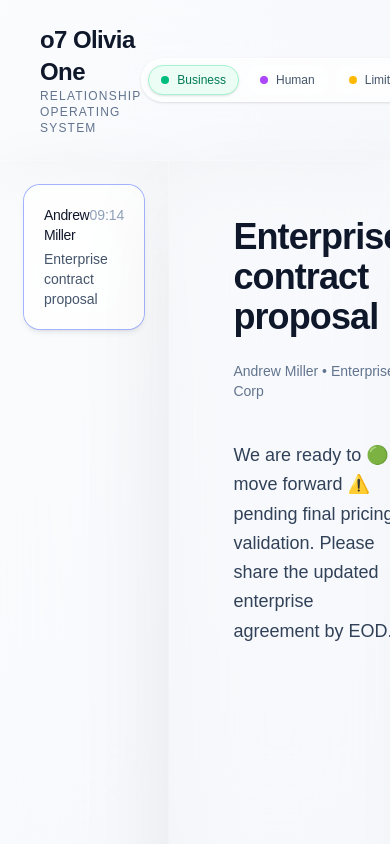
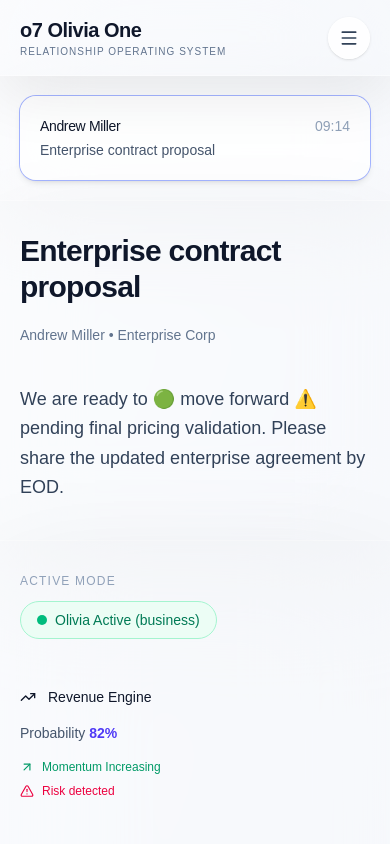
Before and after one commit to o7digital/oliviaOS-Alfa, a Next.js app in the folder apps/frontend/: page /inbox in a window 390 px wide. Shown: the top 844 px of the page. Built offline with nearby package versions, Linux system fonts and the light colour scheme.

Commit message:
Add mobile navigation and responsive layout

```diff
--- a/apps/frontend/components/OliviaOS.tsx
+++ b/apps/frontend/components/OliviaOS.tsx
@@ -8,6 +8,8 @@ import {
   Users,
   AlertTriangle,
   ArrowUpRight,
+  Menu,
+  X,
 } from "lucide-react";
 
 type Context = "business" | "human" | "limited" | "private";
@@ -78,6 +80,7 @@ export default function OliviaOne() {
   const [selectedMail, setSelectedMail] = useState(0);
   const [focusMode, setFocusMode] = useState(false);
   const [activeMode, setActiveMode] = useState<Context>("business");
+  const [mobileMenuOpen, setMobileMenuOpen] = useState(false);
   const containerRef = useRef<HTMLDivElement>(null);
   const x = useMotionValue(0);
   const y = useMotionValue(0);
@@ -158,17 +161,19 @@ export default function OliviaOne() {
         x.set(event.clientX - rect.width / 2);
         y.set(event.clientY - rect.height / 2);
       }}
-      className={`h-screen overflow-hidden ${themeClass} text-[#0f172a]`}
+      className={`min-h-screen overflow-x-hidden ${themeClass} text-[#0f172a] lg:h-screen lg:overflow-hidden`}
     >
-      <div className="flex items-center justify-between border-b border-white/40 bg-white/50 px-10 py-6 shadow-[0_20px_60px_rgba(0,0,0,0.08)] backdrop-blur-3xl">
+      <div className="relative z-20 flex items-center justify-between border-b border-white/40 bg-white/50 px-5 py-4 shadow-[0_20px_60px_rgba(0,0,0,0.08)] backdrop-blur-3xl lg:px-10 lg:py-6">
         <div>
-          <div className="text-2xl font-semibold tracking-tight">o7 Olivia One</div>
-          <div className="text-xs tracking-widest text-slate-500 uppercase">
+          <div className="text-xl font-semibold tracking-tight lg:text-2xl">
+            o7 Olivia One
+          </div>
+          <div className="text-[10px] tracking-widest text-slate-500 uppercase lg:text-xs">
             Relationship Operating System
           </div>
         </div>
 
-        <div className="flex items-center gap-4">
+        <div className="hidden items-center gap-4 lg:flex">
           <div className="flex items-center gap-2 rounded-full border border-white/70 bg-white/55 p-1.5 text-xs shadow-sm backdrop-blur-xl">
             {modes.map((mode) => (
               <button
@@ -194,13 +199,56 @@ export default function OliviaOne() {
             {focusMode ? "Exit Focus" : "Ultra Focus"}
           </button>
         </div>
+
+        <button
+          onClick={() => setMobileMenuOpen(!mobileMenuOpen)}
+          aria-label={mobileMenuOpen ? "Close menu" : "Open menu"}
+          aria-expanded={mobileMenuOpen}
+          className="rounded-full border border-white/70 bg-white/70 p-2.5 text-slate-700 shadow-sm backdrop-blur lg:hidden"
+        >
+          {mobileMenuOpen ? <X size={20} /> : <Menu size={20} />}
+        </button>
       </div>
 
-      <div className="flex h-[calc(100vh-88px)]">
+      {mobileMenuOpen && (
+        <div className="relative z-10 border-b border-white/50 bg-white/75 px-5 py-4 shadow-lg backdrop-blur-2xl lg:hidden">
+          <div className="grid grid-cols-2 gap-2">
+            {modes.map((mode) => (
+              <button
+                key={mode.id}
+                onClick={() => {
+                  setActiveMode(mode.id);
+                  setMobileMenuOpen(false);
+                }}
+                aria-pressed={activeMode === mode.id}
+                className={`flex items-center gap-2 rounded-xl border px-3 py-2.5 text-xs font-medium transition-all ${
+                  activeMode === mode.id
+                    ? mode.activeClass
+                    : "border-white/80 bg-white/65 text-slate-600"
+                }`}
+              >
+                <span className={`h-2 w-2 rounded-full ${mode.dotClass}`} />
+                {mode.label}
+              </button>
+            ))}
+          </div>
+          <button
+            onClick={() => {
+              setFocusMode(!focusMode);
+              setMobileMenuOpen(false);
+            }}
+            className="mt-3 w-full rounded-xl border border-white/80 bg-white/70 px-4 py-2.5 text-xs font-medium text-slate-700 shadow-sm"
+          >
+            {focusMode ? "Exit Focus" : "Ultra Focus"}
+          </button>
+        </div>
+      )}
+
+      <div className="flex flex-col lg:h-[calc(100vh-88px)] lg:flex-row">
         {!focusMode && (
           <motion.div
             style={{ rotateX, rotateY }}
-            className="w-80 space-y-4 border-r border-white/40 bg-white/60 p-6 shadow-[0_30px_80px_rgba(0,0,0,0.08)] backdrop-blur-2xl"
+            className="w-full space-y-4 border-b border-white/40 bg-white/60 p-5 shadow-[0_30px_80px_rgba(0,0,0,0.08)] backdrop-blur-2xl lg:w-80 lg:border-r lg:border-b-0 lg:p-6"
           >
             {mails.map((mail, index) => (
               <motion.div
@@ -224,9 +272,9 @@ export default function OliviaOne() {
         <motion.div
           layout
           style={{ rotateX, rotateY }}
-          className="flex-1 whitespace-pre-line border-r border-white/40 bg-white/60 px-16 py-14 shadow-[0_40px_100px_rgba(0,0,0,0.08)] backdrop-blur-2xl"
+          className="min-h-[340px] flex-1 whitespace-pre-line border-b border-white/40 bg-white/60 px-5 py-8 shadow-[0_40px_100px_rgba(0,0,0,0.08)] backdrop-blur-2xl lg:border-r lg:border-b-0 lg:px-16 lg:py-14"
         >
-          <div className="mb-6 text-4xl font-semibold tracking-tight">
+          <div className="mb-5 text-3xl font-semibold tracking-tight lg:mb-6 lg:text-4xl">
             {current.subject}
           </div>
           <div className="mb-10 text-sm text-slate-500">
@@ -239,7 +287,7 @@ export default function OliviaOne() {
 
         <motion.div
           style={{ rotateX, rotateY }}
-          className="w-[460px] overflow-y-auto bg-white/60 px-12 py-14 shadow-[0_50px_120px_rgba(0,0,0,0.1)] backdrop-blur-3xl"
+          className="w-full overflow-y-auto bg-white/60 px-5 py-8 shadow-[0_50px_120px_rgba(0,0,0,0.1)] backdrop-blur-3xl lg:w-[460px] lg:px-12 lg:py-14"
         >
           <div className="space-y-12">
             <div>
```
